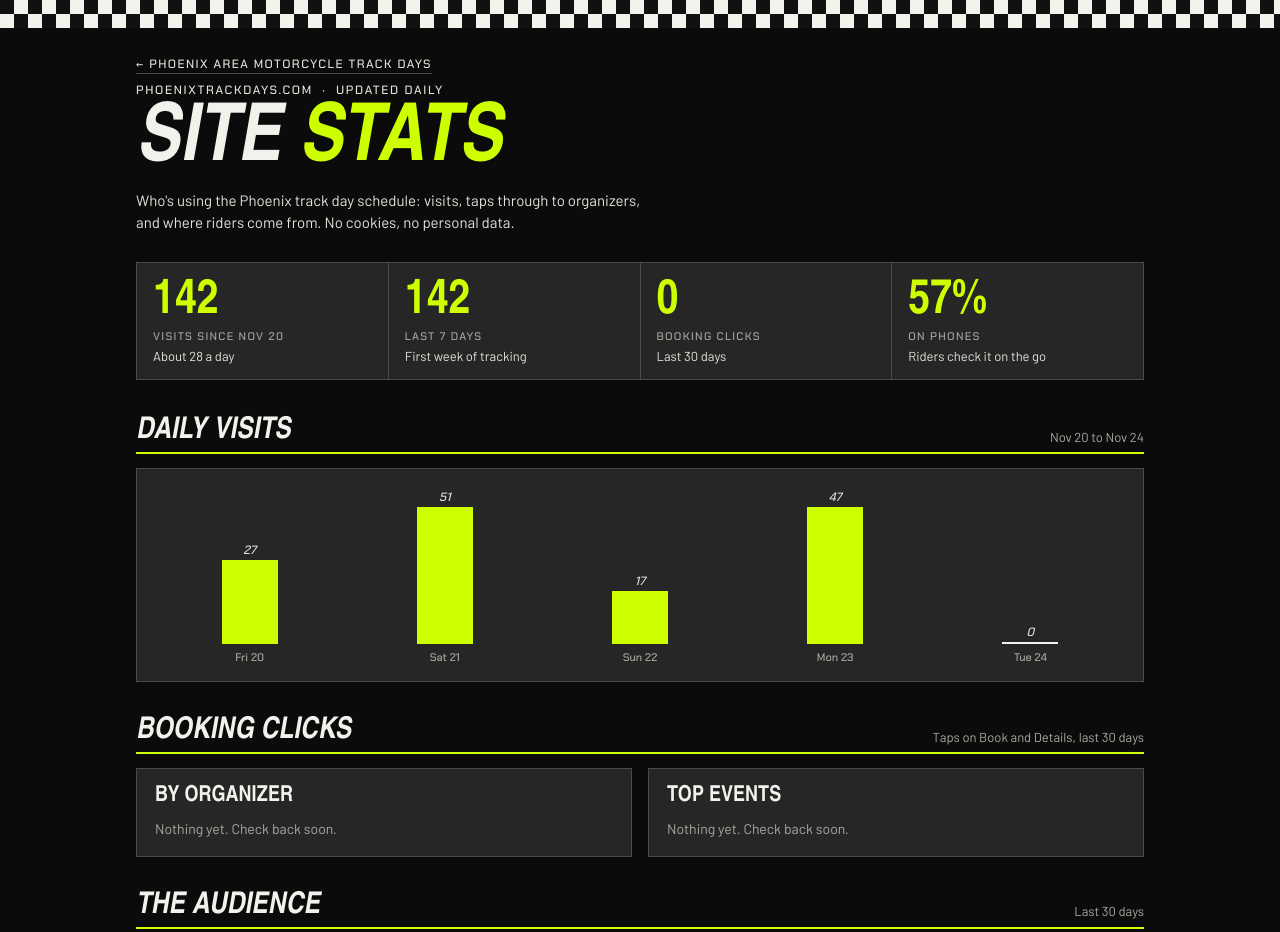
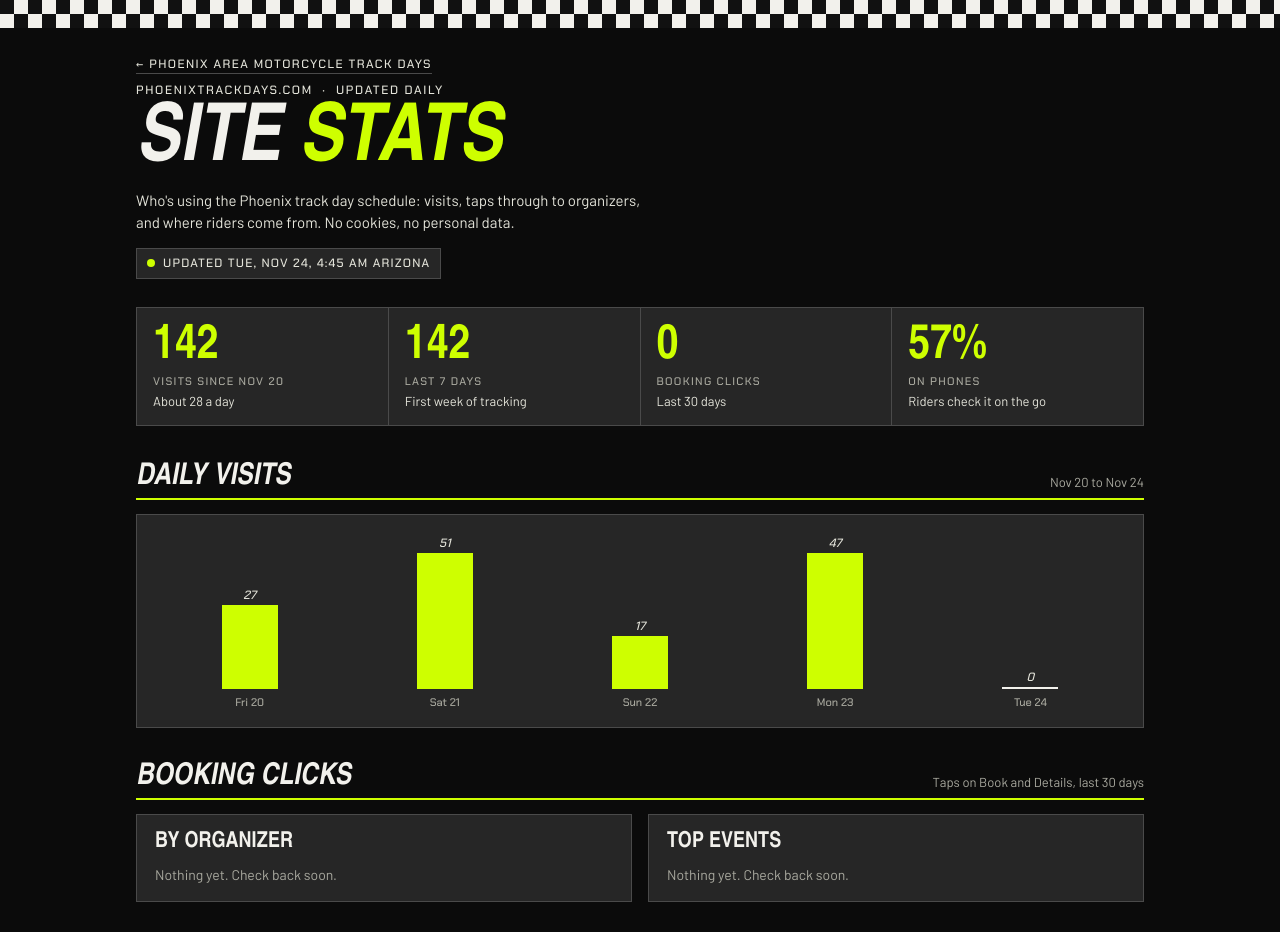
Before and after one commit to charlesnugent/phoenixtrackdays.com, a plain HTML site: page analytics/index.html in a window 1280 px wide. Shown: the top 932 px of the page. Drawn offline with Linux system fonts and the light colour scheme; a web font is replaced by a local one.

Commit message:
Stats page: visible updated timestamp under the intro
Co-Authored-By: Claude Opus 5.5 <noreply@anthropic.com>
Claude-Session: https://claude.ai/code/session_017cfLCkg142hqzwG67WerSE

```diff
--- a/analytics/index.html
+++ b/analytics/index.html
@@ -38,6 +38,9 @@ header .wrap{padding-block:28px 20px;display:grid;gap:8px}
 h1{font-family:var(--display);font-weight:900;font-size:clamp(42px,8.5vw,80px);line-height:.88;margin:0;text-transform:uppercase;font-style:italic}
 h1 span{color:var(--green)}
 .lede{margin:4px 0 0;color:var(--soft);max-width:62ch}
+.stamp{justify-self:start;margin-top:6px;display:inline-flex;align-items:center;gap:8px;border:1px solid var(--line);background:var(--tarmac);padding:6px 10px;font-family:var(--data);font-size:12px;letter-spacing:.1em;text-transform:uppercase;color:var(--soft)}
+.stamp i{width:8px;height:8px;border-radius:50%;background:var(--green);display:inline-block}
+.stamp.old i{background:var(--heat)}
 .tiles{display:grid;grid-template-columns:repeat(4,1fr);gap:1px;background:var(--line);border:1px solid var(--line);margin:8px 0 28px}
 @media (max-width:720px){.tiles{grid-template-columns:1fr 1fr}}
 .tile{background:var(--tarmac);padding:16px 16px 14px;display:grid;gap:2px;align-content:start}
@@ -88,6 +91,7 @@ footer a{color:var(--green)}
     <div class="eyebrow">phoenixtrackdays.com &nbsp;·&nbsp; Updated daily</div>
     <h1>Site <span>Stats</span></h1>
     <p class="lede">Who's using the Phoenix track day schedule: visits, taps through to organizers, and where riders come from. No cookies, no personal data.</p>
+    <div class="stamp" id="stamp"><i></i><span>Loading stats…</span></div>
   </div>
 </header>
 
@@ -160,6 +164,9 @@ fetch("stats.json", { cache: "no-store" }).then(r => r.json()).then(S => {
   document.getElementById("split").innerHTML = parts.map(p => `<i style="width:${p[1] / devT * 100}%;background:${p[2]}"></i>`).join("");
   document.getElementById("devlegend").innerHTML = parts.map(p => `<span><i style="background:${p[2]}"></i>${p[0]} ${Math.round(p[1] / devT * 100)}%</span>`).join("");
   const u = new Date(S.updated);
+  const st = document.getElementById("stamp"), ageH = (Date.now() - u) / 36e5;
+  st.querySelector("span").textContent = "Updated " + u.toLocaleString("en-US", { timeZone: "America/Phoenix", weekday: "short", month: "short", day: "numeric", hour: "numeric", minute: "2-digit" }) + " Arizona";
+  if (ageH > 30) { st.classList.add("old"); st.title = "Stats are more than a day old"; }
   document.getElementById("updated").textContent = "Last updated " + u.toLocaleString("en-US", { timeZone: "America/Phoenix", month: "short", day: "numeric", year: "numeric", hour: "numeric", minute: "2-digit" }) + " Arizona time.";
 }).catch(() => { document.getElementById("tiles").innerHTML = `<div class="tile"><span>Stats are loading slowly. Try again in a minute.</span></div>`; });
 </script>
```
